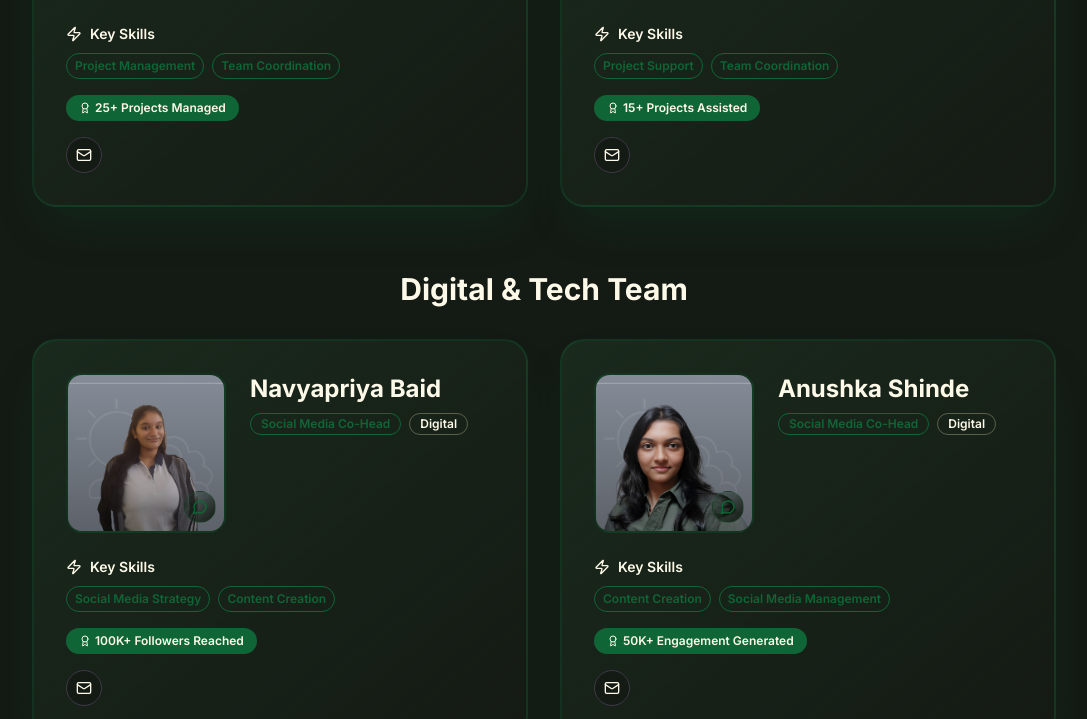
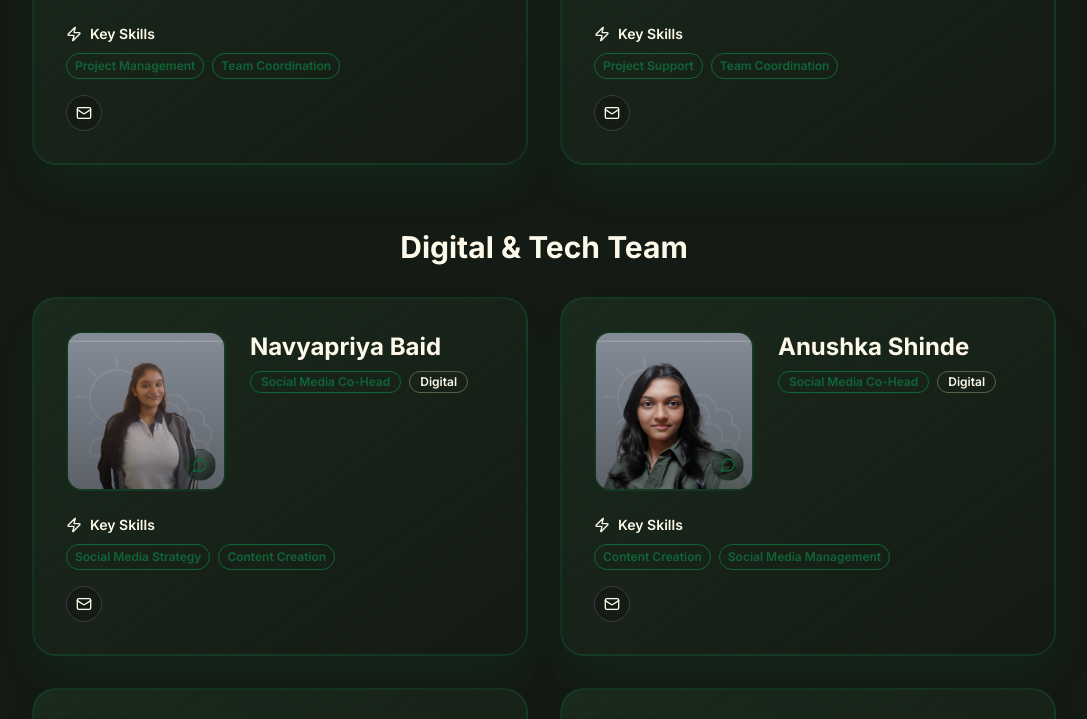
Before and after one commit to GrapheneScar/earth-revive-pulse-40, a React (Vite) app: page /team in a window 1280 px wide. Shown: the part 1870-2589 px from the top of the page, without its empty margins (96-1183 px from the left). Built offline with nearby package versions, Linux system fonts and the light colour scheme.

Commit message:
Visual edit in Lovable

```diff
--- a/src/pages/TeamPage.tsx
+++ b/src/pages/TeamPage.tsx
@@ -354,10 +354,7 @@ const TeamPage = () => {
             </motion.blockquote>}
 
           {!isLeadership && member.projects && <div className="mb-4">
-              <Badge variant="secondary" className="text-xs px-3 py-1">
-                <Award className="w-3 h-3 mr-1" />
-                {member.projects}
-              </Badge>
+
             </div>}
 
           {/* Social Links */}
```
